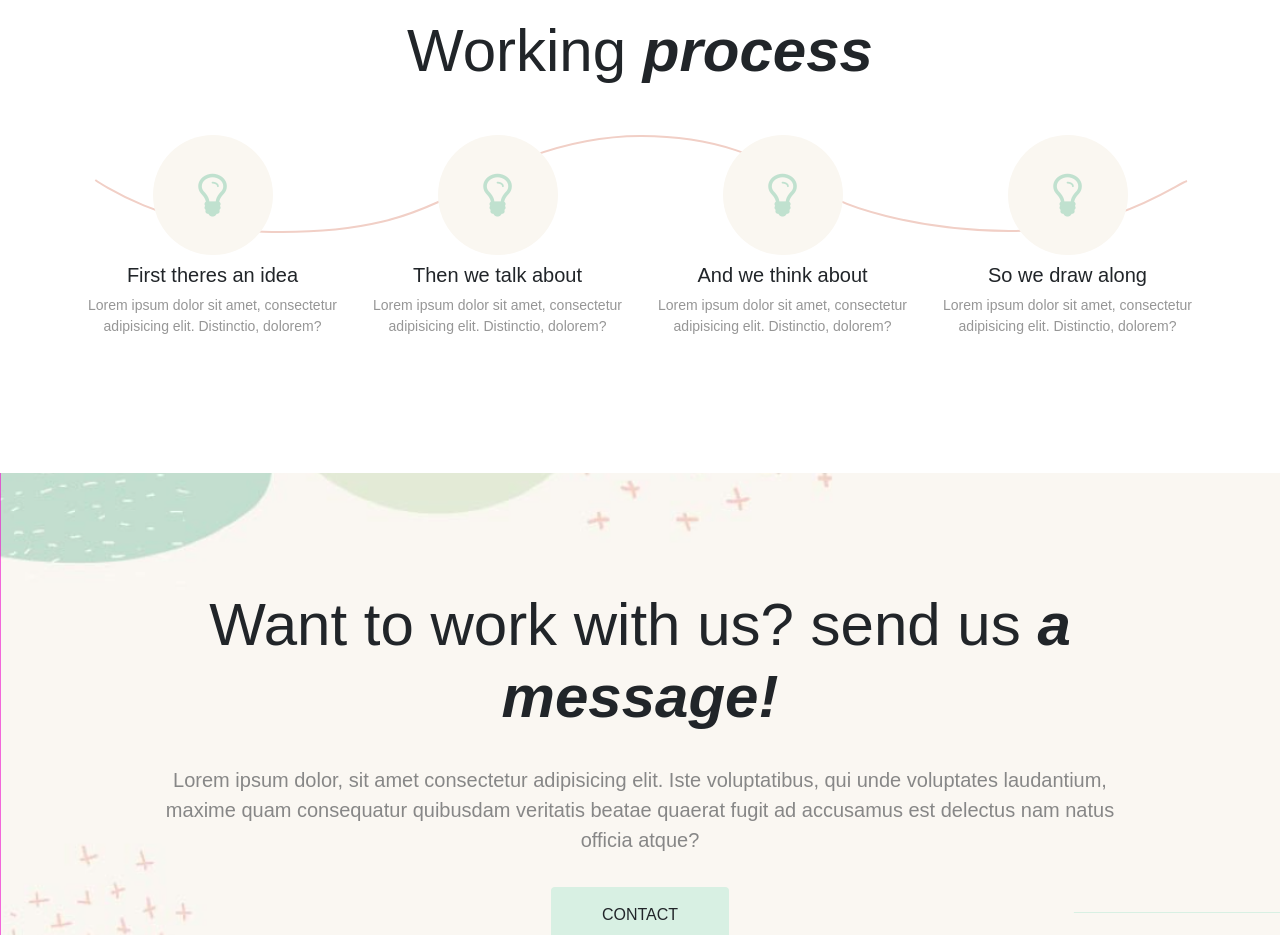
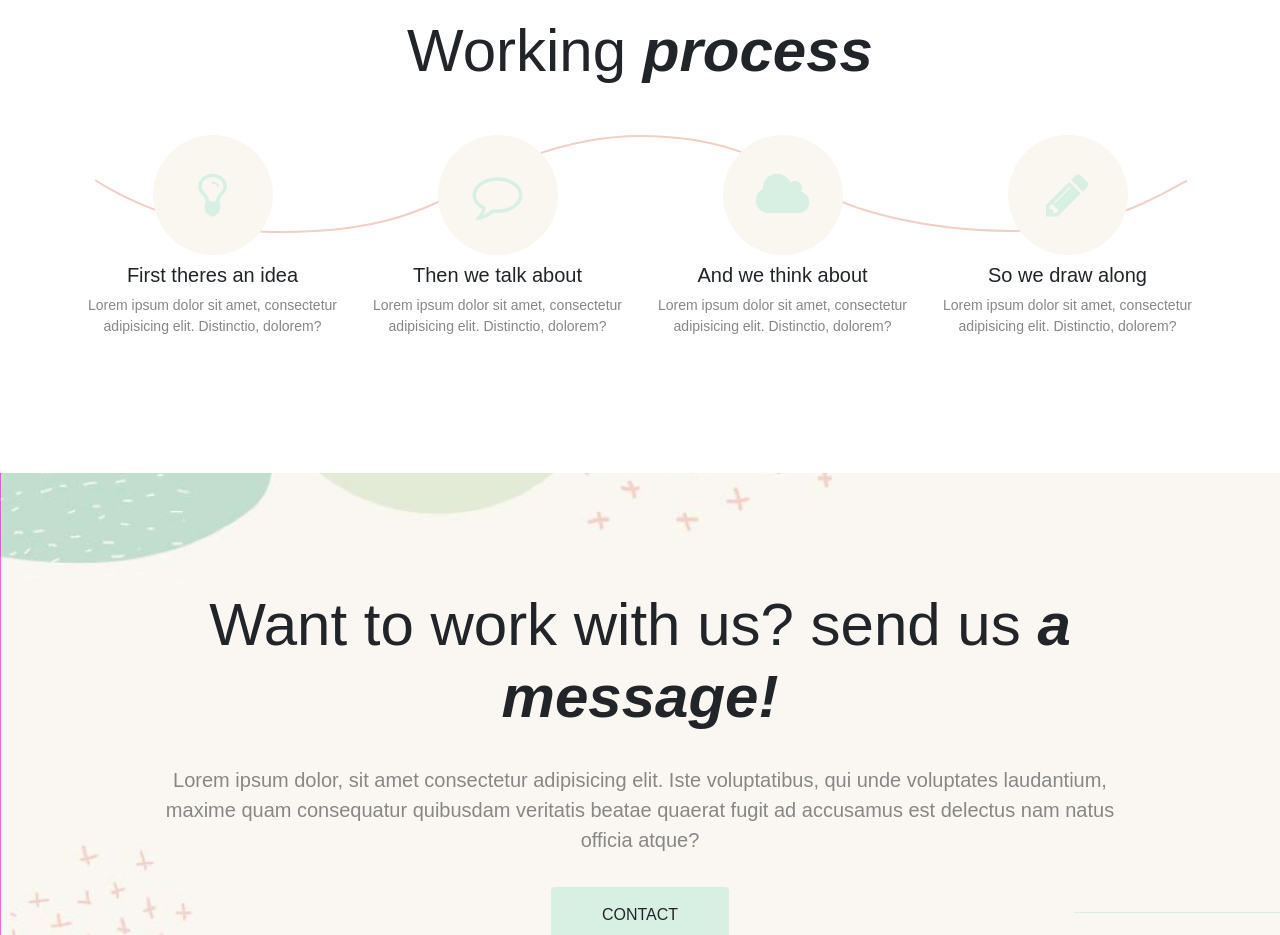
Before and after one commit to GiovanniConti/proj-html-vuejs, a Vue app: page / in a window 1280 px wide. Shown: the part 1560-2495 px from the top of the page. Built offline with nearby package versions, Linux system fonts and the light colour scheme.

Commit message:
Added icons dinamically

```diff
--- a/src/components/WorkingProcess.vue
+++ b/src/components/WorkingProcess.vue
@@ -9,7 +9,7 @@
           :key="i"
         >
         <div class="iconContainer text-center">
-          <a href="#"><i class="fa fa-lightbulb-o" aria-hidden="true"></i></a>
+          <a href="#"><i :class="item.icon" aria-hidden="true"></i></a>
         </div>
           <h3 class="fs-5 my-2">{{item.title}}</h3>
           <p class="">{{item.detail}}</p>
@@ -29,22 +29,22 @@ export default {
     return {
       workingProcessList: [
         {
-          icon: '<i class="fa fa-lightbulb-o" aria-hidden="true"></i>',
+          icon: 'fa fa-lightbulb-o',
           title: 'First theres an idea',
           detail: 'Lorem ipsum dolor sit amet, consectetur adipisicing elit. Distinctio, dolorem?',
         },
         {
-          icon: '<i class="fa fa-comment-o" aria-hidden="true"></i>',
+          icon: 'fa fa-comment-o',
           title: 'Then we talk about',
           detail: 'Lorem ipsum dolor sit amet, consectetur adipisicing elit. Distinctio, dolorem?',
         },
         {
-          icon: '<i class="fa fa-cloud" aria-hidden="true"></i>',
+          icon: 'fa fa-cloud',
           title: 'And we think about',
           detail: 'Lorem ipsum dolor sit amet, consectetur adipisicing elit. Distinctio, dolorem?',
         },
         {
-          icon: '<i class="fa fa-pencil" aria-hidden="true"></i>',
+          icon: 'fa fa-pencil',
           title: 'So we draw along',
           detail: 'Lorem ipsum dolor sit amet, consectetur adipisicing elit. Distinctio, dolorem?',
         },
@@ -73,21 +73,21 @@ export default {
           width: 120px;
           height: 120px;
           border-radius: 50%;
-          background-color: rgb(250, 247, 241);
+          background-color: #FAF7F1;
 
           a{
             i{
               line-height: 120px;
               vertical-align: middle;
               font-size: 50px;
-              color: rgb(192, 225, 207);
+              color: #D8F0E3;
             }
           }
         }
 
         p{
             font-size: 14px;
-            color: rgb(150, 150, 150);
+            color: #878787;
           }
       }
     }
```
